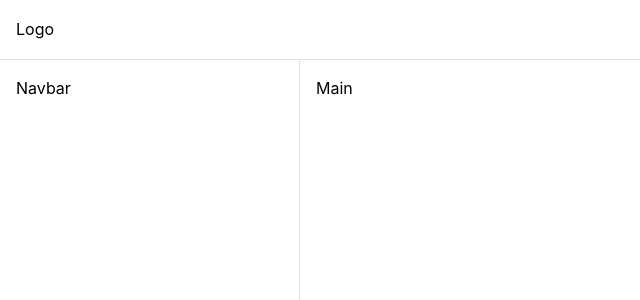
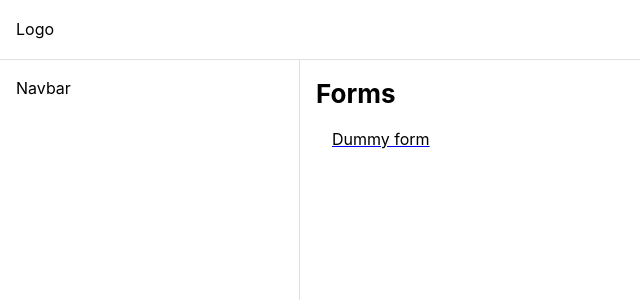
Before and after one commit to ViktorZhurbin/forms--app, a React (Vite) app: page / in a window 1280 px wide. Shown: the top 300 px of the page, without its empty margins (0-640 px from the left). Built offline with nearby package versions, Linux system fonts and the light colour scheme.

Commit message:
added router

```diff
--- a/package.json
+++ b/package.json
@@ -14,7 +14,8 @@
 		"@mantine/hooks": "^7.10.1",
 		"million": "^3.1.11",
 		"react": "^18.3.1",
-		"react-dom": "^18.3.1"
+		"react-dom": "^18.3.1",
+		"wouter": "^3.2.0"
 	},
 	"devDependencies": {
 		"@biomejs/biome": "1.8.0",
--- a/src/App.tsx
+++ b/src/App.tsx
@@ -1,6 +1,17 @@
+import { Route, Switch } from "wouter";
 import { Admin } from "./pages/Admin/Admin";
-// import { Form } from "./pages/Form/Form";
+import { Builder } from "./pages/Builder/Builder";
+import { Form } from "./pages/Form/Form";
 
 export const App = () => {
-	return <Admin />; // <Form />;
+	return (
+		<Switch>
+			<Route path="/" component={Admin} />
+			<Route path="/forms/:id/create" component={Builder} />
+			<Route path="/forms/:id/preview" component={Form} />
+
+			{/* Default route in a switch */}
+			<Route>404: No such page!</Route>
+		</Switch>
+	);
 };
--- a/src/pages/Admin/Admin.tsx
+++ b/src/pages/Admin/Admin.tsx
@@ -1,5 +1,6 @@
-import { AppShell, Burger, Group } from "@mantine/core";
+import { AppShell, Burger, Card, Group, Title } from "@mantine/core";
 import { useDisclosure } from "@mantine/hooks";
+import { Link } from "wouter";
 
 export const Admin = () => {
 	const [opened, { toggle }] = useDisclosure();
@@ -19,7 +20,13 @@ export const Admin = () => {
 				</Group>
 			</AppShell.Header>
 			<AppShell.Navbar p="md">Navbar</AppShell.Navbar>
-			<AppShell.Main>Main</AppShell.Main>
+
+			<AppShell.Main>
+				<Title size="h2">Forms</Title>
+				<Link href="/forms/1/create">
+					<Card>Dummy form</Card>
+				</Link>
+			</AppShell.Main>
 		</AppShell>
 	);
 };
```
Also changed, not shown: 1 other file (tests, documents, lock files or other folders).
